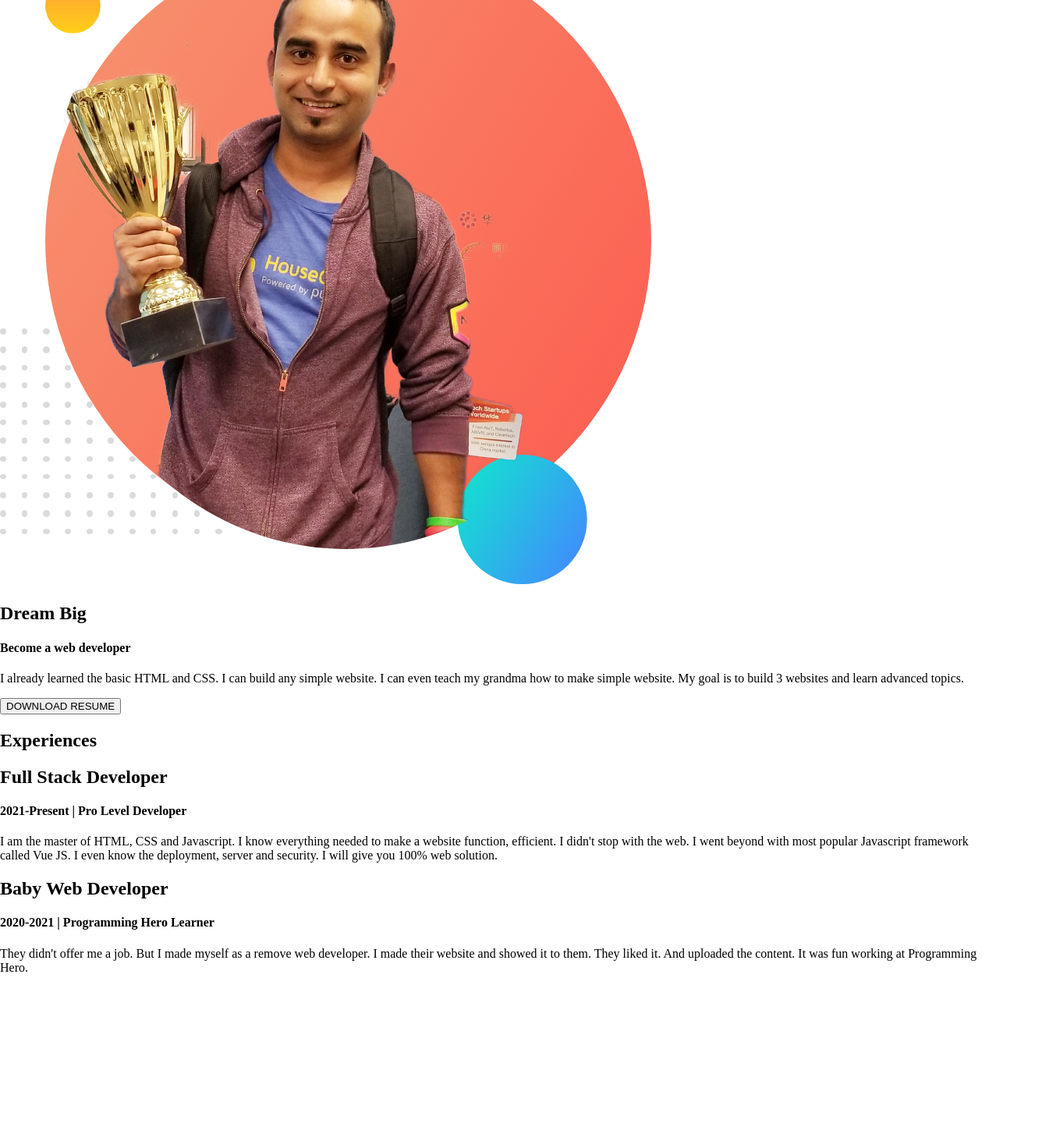
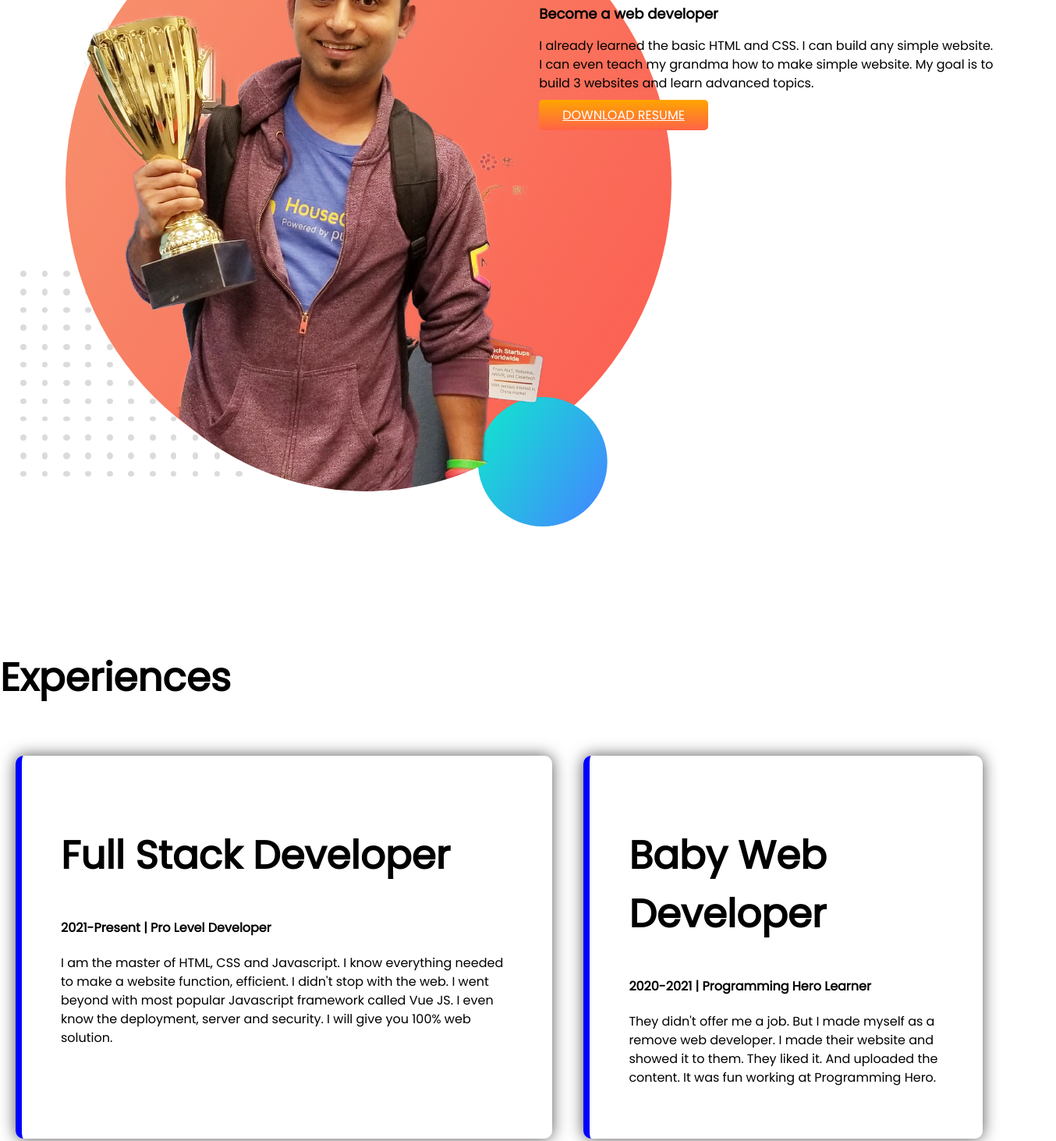
Before and after one commit to Sreedhar-roy/Developer-portfolio-website, a plain HTML site: page index.html in a window 1280 px wide. Shown: the part 997-2460 px from the top of the page at 78% size, 1354 px wide, since content can reach past the window. Before the commit the page ends 2263 px from the top, so only its background shows below. Drawn offline with Linux system fonts and the light colour scheme.

Commit message:
commit new code

```diff
--- a/index.html
+++ b/index.html
@@ -5,54 +5,53 @@
     <meta charset="UTF-8">
     <meta http-equiv="X-UA-Compatible" content="IE=edge">
     <meta name="viewport" content="width=device-width, initial-scale=1.0">
+    <link rel="preconnect" href="https://fonts.googleapis.com">
+    <link rel="preconnect" href="https://fonts.gstatic.com" crossorigin>
+    <link href="https://fonts.googleapis.com/css2?family=Poppins&display=swap" rel="stylesheet">
     <title>Sreedhar roy Portfoflio</title>
     <link rel="stylesheet" href="style.css">
 </head>
 
 <body>
     <main>
-        <section>
-            <header>
+        <section class="top-banner ">
+            <div class="half-box">
+                <h1>Welcome To</h1>
+                <h1><span class="title-color">Peter Parker</span> World</h1>
                 <div>
-                    <h1>Welcome To</h1>
-                    <h1> <span>Peter Parker</span> World</h1>
-                    <div>
-                        <h4>Build Climber and Train Stopper</h4>
+                    <h2>Build Climber and Train Stopper</h2>
                     <p>You might saw me jumping, climbing buildings, and stopping trains. But nobody pays me a dime
                         for
                         that work. That's why I am learning and mastering web development. I will not stop until I
-                            become the Web Development Hero.</p>
+                        become the Web Development Hero.
+                    </p>
                 </div>
-                    <button>HIRE ME</button>
+                <a class="link-button" href="">HIRE ME</a>
             </div>
-                <div>
+            <div class="top-image half-box">
                 <img src="images/2jhankar.png" alt="">
             </div>
-            </header>
         </section>
-        <section>
-            <div>
-                <div>
+        <section class="top-banner">
+            <div class="half-box">
                 <img src="images/jhankar1.png" alt="">
             </div>
-                <div>
+            <div class="half-box">
                 <h1>Dream Big</h1>
                 <div>
-                        <h4>Become a web developer</h4>
+                    <h2>Become a web developer</h2>
                     <p>I already learned the basic HTML and CSS. I can build any simple website. I can even teach my
                         grandma how to make simple website. My goal is to build 3 websites and learn advanced
                         topics.</p>
                 </div>
-                    <button>DOWNLOAD RESUME</button>
-                </div>
-
+                <a class="link-button" href="">DOWNLOAD RESUME</a>
             </div>
         </section>
         <section>
             <div>
                 <h1>Experiences</h1>
-                <div>
-                    <div>
+                <div class="text-box">
+                    <div class="content-box">
                         <h1>Full Stack Developer</h1>
                         <h4>2021-Present | Pro Level Developer</h4>
                         <p>I am the master of HTML, CSS and Javascript. I know everything needed to make a website
@@ -60,7 +59,7 @@
                             framework called Vue JS. I even know the deployment, server and security. I will give you
                             100% web solution.</p>
                     </div>
-                    <div>
+                    <div class="content-box">
                         <h1>Baby Web Developer</h1>
                         <h4>2020-2021 | Programming Hero Learner</h4>
                         <p>They didn't offer me a job. But I made myself as a remove web developer. I made their website
--- a/style.css
+++ b/style.css
@@ -1,4 +1,43 @@
 body{
+    font-family: 'Poppins', sans-serif;
     margin:0;
     padding:0;
 }
+h1{
+    font-size: 50px;
+}
+h2{
+   font-size: 18px;
+}
+p{
+    line-height: 1.5;
+}
+.top-banner{
+    display: flex;
+    margin-bottom: 150px;
+}
+.half-box{
+    width: 50%;
+    padding-left: 2%;
+}
+.title-color{
+    color:orange;
+}
+.link-button{
+    background-image:linear-gradient(orange, tomato);
+    border:none;
+    padding: 8px 30px;
+    border-radius: 5px;
+    color: white;
+    font-size: 16px;
+}
+.text-box{
+    display: flex;
+}
+.content-box{
+   margin:20px;
+   padding: 50px;
+   border-radius: 10px;
+   border-left: 8px solid blue;
+   box-shadow: 0px 0px 20px 0px rgb(87, 84, 84);
+}
```
Lines whose indentation alone changed are shown as unchanged.
